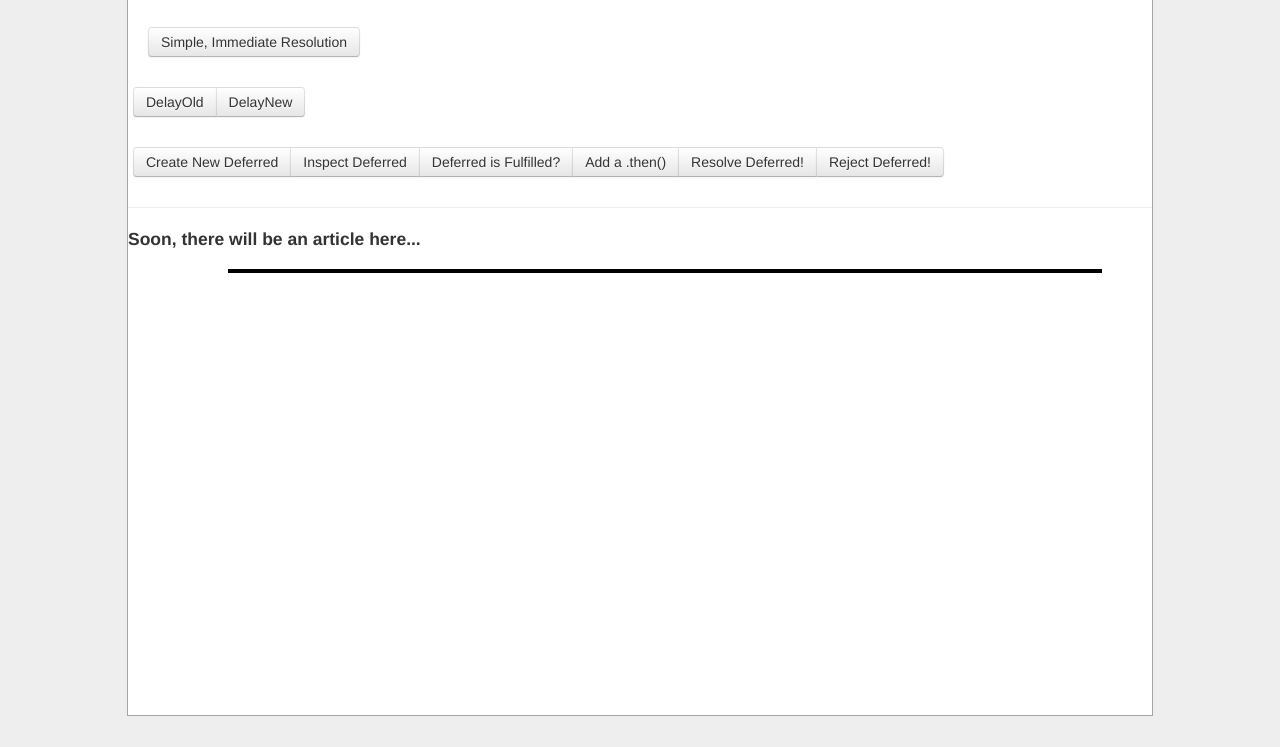
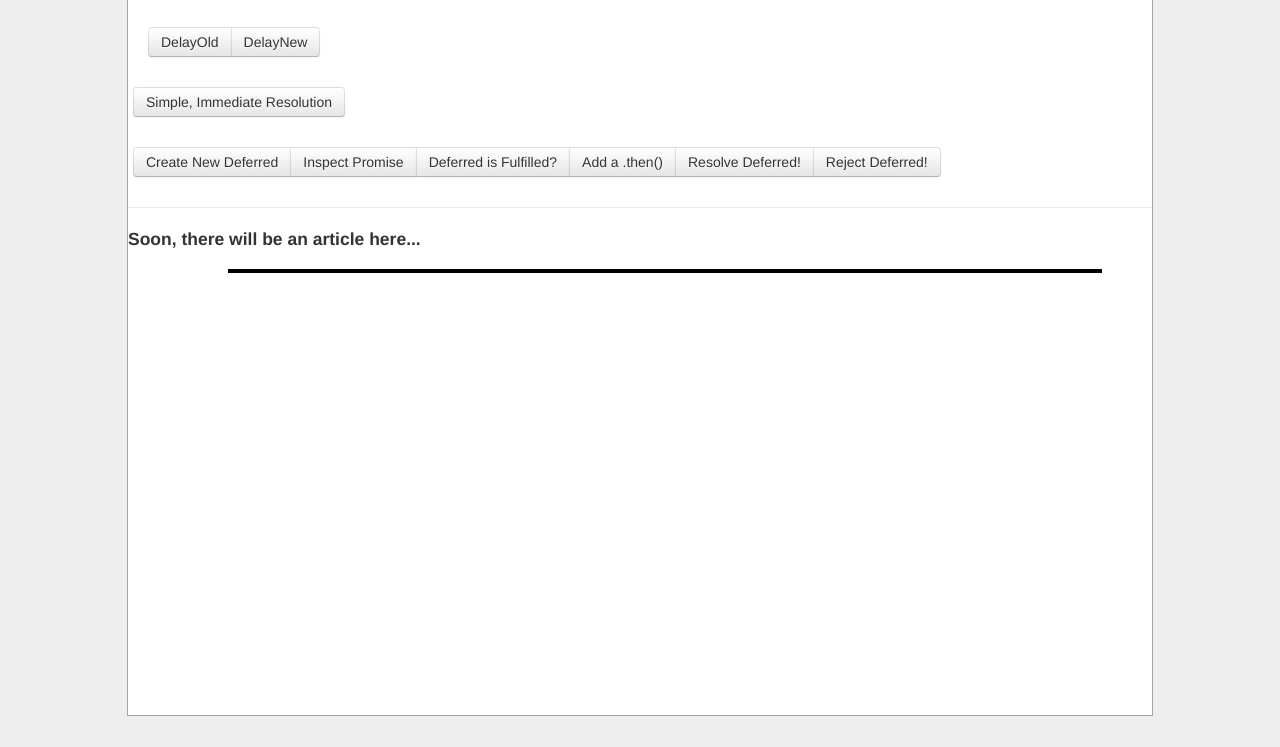
Before and after one commit to xml/promises-demo, a plain HTML site: page index.html in a window 1280 px wide. Shown: the part 53-800 px from the top of the page. Drawn offline with Linux system fonts and the light colour scheme.

Commit message:
Revised commenting, sequencing

```diff
--- a/index.html
+++ b/index.html
@@ -35,9 +35,6 @@
     </header>
     <section id="mainContent" role=main>
 
-        <div class="btn-group">
-            <button class="btn" onclick="chainSimplePromise('Huh. It works.')">Simple, Immediate Resolution</button>
-        </div>
 
         <div class="btn-group">
             <button class="btn" onclick="delayOld(1500)">DelayOld</button>
@@ -45,8 +42,12 @@
         </div>
 
         <div class="btn-group">
+            <button class="btn" onclick="chainSimplePromise('Huh. It works.')">Simple, Immediate Resolution</button>
+        </div>
+
+        <div class="btn-group">
             <button class="btn" onclick="createDeferred()">Create New Deferred</button>
-            <button class="btn" onclick="inspectDeferred()">Inspect Deferred</button>
+            <button class="btn" onclick="inspectDeferred()">Inspect Promise</button>
             <button class="btn" onclick="isDeferredResolved()">Deferred is Fulfilled?</button>
             <button class="btn" onclick="addHandlerToDeferred()">Add a .then()</button>
             <button class="btn" onclick="resolveDeferred()">Resolve Deferred!</button>
```
Also changed, not shown: js/app.js (+17 -16 lines).
